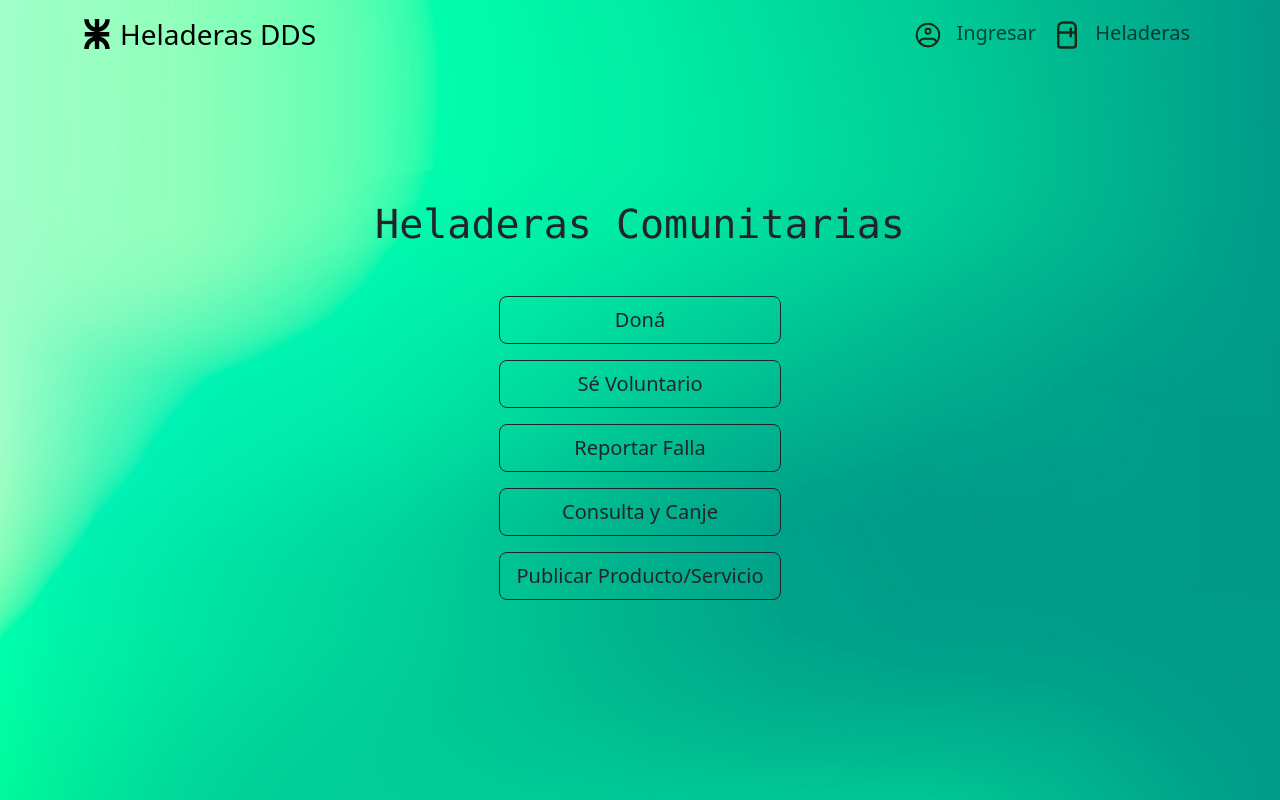
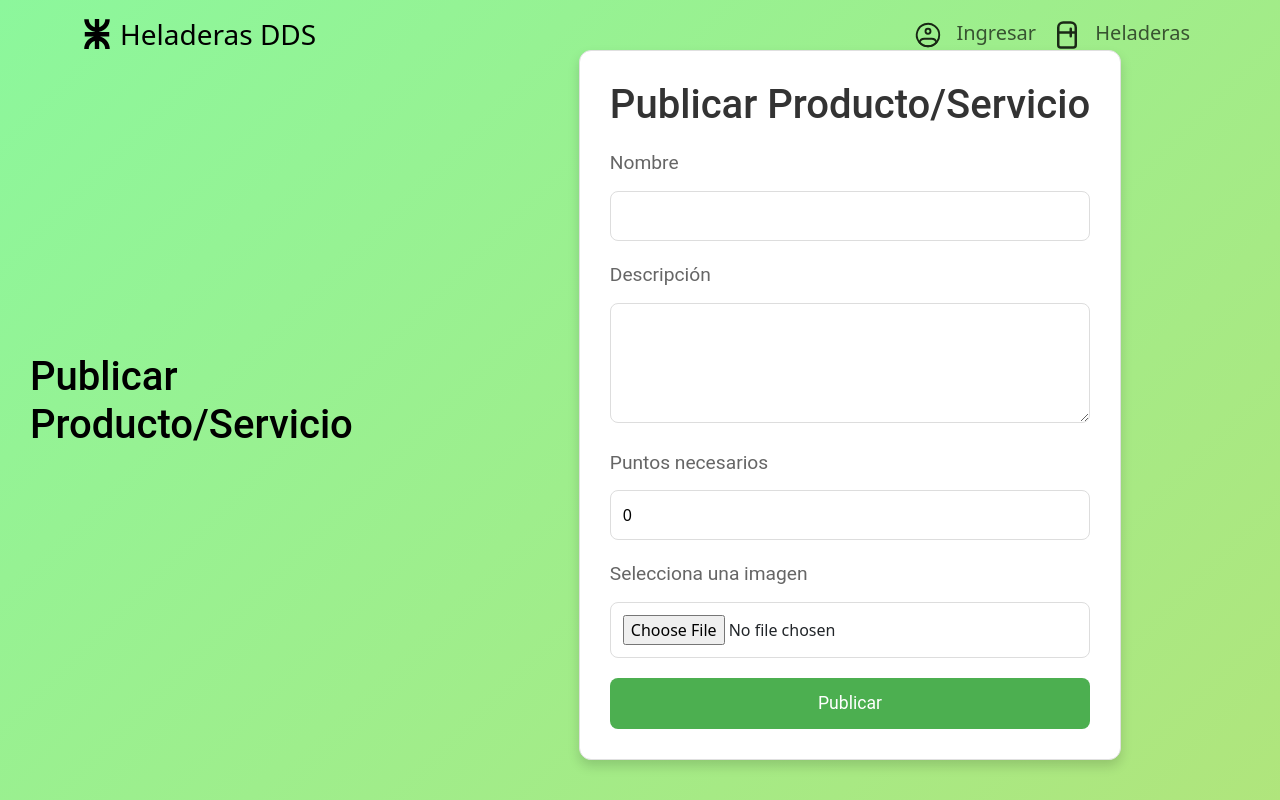
Before and after one commit to PonceCamilo/tp-anual-disenio, a React (Create React App) app: page /publicar-producto in a window 1280 px wide. Shown: the top 800 px of the page. Built offline with nearby package versions, Linux system fonts and the light colour scheme.

Commit message:
mi parte hecha (los botones nuevos solo estan para probar las pags)

```diff
--- a/src/App.js
+++ b/src/App.js
@@ -6,6 +6,7 @@ import MapApp from './components/MapApp';
 import ReportIssuePage from './pages/ReportIssuePage.js';
 import ConsultaCanjePage from './pages/ConsultaCanjePage.js';
 import PublicarProductoPage from './pages/PublicarProductoPage.js';
+
 function App() {
   const [headerHeight, setHeaderHeight] = useState(0);
 
@@ -22,10 +23,8 @@ function Main({ setHeaderHeight, headerHeight }) {
 
   return (
     <>
-      {location.pathname !== '/map' && (
-        <>
-          <HeaderApp setHeaderHeight={setHeaderHeight} />
-        </>
+      {location.pathname === '/' && (
+        <HeaderApp setHeaderHeight={setHeaderHeight} />
       )}
       <Routes>
         <Route path="/" element={<></>} />
--- a/src/assets/styles/ConsultaCanjeForm.css
+++ b/src/assets/styles/ConsultaCanjeForm.css
@@ -1,63 +1,65 @@
 .consulta-canjes-form-container {
+    width: 100%;
+    max-width: 1200px;
+    margin: 0 auto;
     padding: 20px;
-    background-color: #e0e0e0;
-    /* Color de fondo ligero */
-    border-radius: 8px;
+    background-color: #f9f9f9;
+    border-radius: 10px;
     box-shadow: 0 4px 8px rgba(0, 0, 0, 0.1);
+    position: relative;
+    /* Para posicionar el área de puntos actuales */
 }
 
 .consulta-canjes-form-container h2 {
-    font-size: 2rem;
+    font-size: 24px;
+    margin-bottom: 20px;
     color: #333;
-    margin-bottom: 20px;
 }
 
 .productos-grid {
-    display: flex;
-    flex-wrap: wrap;
+    display: grid;
+    grid-template-columns: repeat(auto-fill, minmax(200px, 1fr));
     gap: 20px;
-    justify-content: center;
 }
 
 .producto-card {
     background-color: #fff;
     border: 1px solid #ddd;
     border-radius: 8px;
-    padding: 15px;
-    width: 200px;
+    padding: 10px;
     text-align: center;
     box-shadow: 0 2px 4px rgba(0, 0, 0, 0.1);
 }
 
 .producto-card img {
-    max-width: 100%;
+    width: 100%;
     height: auto;
-    border-radius: 4px;
+    border-radius: 8px;
+    margin-bottom: 10px;
 }
 
 .producto-card h3 {
-    font-size: 1.2rem;
-    color: #555;
+    font-size: 18px;
+    margin: 10px 0;
 }
 
 .producto-card p {
-    font-size: 1rem;
-    color: #888;
+    font-size: 16px;
+    color: #666;
+    margin: 10px 0;
 }
 
 .canjear-button {
-    margin-top: 10px;
+    background-color: #4CAF50;
+    color: white;
     padding: 10px 20px;
-    font-size: 1rem;
-    color: #fff;
-    background-color: #388e3c;
-    /* Verde para el botón */
     border: none;
     border-radius: 5px;
     cursor: pointer;
-    transition: background-color 0.3s ease;
+    font-size: 16px;
+    transition: background-color 0.3s;
 }
 
 .canjear-button:hover {
-    background-color: #2e7d32;
+    background-color: #45a049;
 }
--- a/src/assets/styles/ConsultaCanjePage.css
+++ b/src/assets/styles/ConsultaCanjePage.css
@@ -1,5 +1,5 @@
 .consulta-canjes-page {
-    padding: 20px;
+    padding: 30px;
     background-color: #8cf79c;
-    /* Violeta de fondo */
+    margin-top: 50px;
 }
--- a/src/assets/styles/PublicarProductoForm.css
+++ b/src/assets/styles/PublicarProductoForm.css
@@ -2,18 +2,21 @@
     display: flex;
     flex-direction: column;
     align-items: center;
-    padding: 20px;
-    background-color: #f5f5f5;
-    border-radius: 10px;
-    box-shadow: 0 4px 8px rgba(0, 0, 0, 0.1);
-    max-width: 600px;
-    margin: 40px auto;
+    padding: 30px;
+    background-color: #ffffff;
+    border-radius: 12px;
+    box-shadow: 0 6px 12px rgba(0, 0, 0, 0.15);
+    max-width: 700px;
+    margin: 20px auto;
+    border: 1px solid #e0e0e0;
 }
 
 .publicar-producto-form-container h2 {
-    font-size: 2rem;
+    font-size: 2.5rem;
     color: #333;
     margin-bottom: 20px;
+    text-align: center;
+    font-family: 'Roboto', sans-serif;
 }
 
 .publicar-producto-form-container form {
@@ -23,14 +26,15 @@
 }
 
 .form-group {
-    margin-bottom: 15px;
+    margin-bottom: 20px;
 }
 
 .publicar-producto-form-container label {
-    font-size: 1.1rem;
-    color: #555;
-    margin-bottom: 5px;
+    font-size: 1.2rem;
+    color: #666;
+    margin-bottom: 8px;
     display: block;
+    font-family: 'Roboto', sans-serif;
 }
 
 .publicar-producto-form-container input[type="text"],
@@ -38,28 +42,37 @@
 .publicar-producto-form-container textarea,
 .publicar-producto-form-container input[type="file"] {
     width: 100%;
-    padding: 10px;
+    padding: 12px;
     font-size: 1rem;
-    border: 1px solid #ccc;
-    border-radius: 5px;
+    border: 1px solid #ddd;
+    border-radius: 8px;
+    box-sizing: border-box;
+    margin-top: 5px;
 }
 
 .publicar-producto-form-container textarea {
     resize: vertical;
-    height: 100px;
+    height: 120px;
 }
 
 .publicar-producto-form-container button {
-    padding: 10px 20px;
-    font-size: 1rem;
-    color: #fff;
-    background-color: #388e3c;
+    padding: 12px 24px;
+    font-size: 1.1rem;
+    color: #ffffff;
+    background-color: #4caf50;
     border: none;
-    border-radius: 5px;
+    border-radius: 8px;
     cursor: pointer;
-    transition: background-color 0.3s ease;
+    transition: background-color 0.3s ease, transform 0.2s ease;
+    font-family: 'Roboto', sans-serif;
 }
 
 .publicar-producto-form-container button:hover {
-    background-color: #2e7d32;
+    background-color: #388e3c;
+    transform: translateY(-2px);
 }
+
+.publicar-producto-form-container button:active {
+    background-color: #2c6b2f;
+    transform: translateY(0);
+}
--- a/src/assets/styles/PublicarProductoPage.css
+++ b/src/assets/styles/PublicarProductoPage.css
@@ -1,4 +1,25 @@
 .publicar-producto-page {
-    padding: 20px;
-    background-color: #8cf79c;
+    padding: 30px;
+    background: linear-gradient(135deg, #8cf79c, #b0e57c);
+    min-height: 100vh;
+    display: flex;
+    align-items: center;
+    justify-content: center;
+    gap: 20px;
 }
+
+.page-title {
+    font-size: 2.5rem;
+    color: #000;
+    text-align: left;
+    font-family: 'Roboto', sans-serif;
+    flex: 1;
+    /* Permite que el título ocupe espacio */
+}
+
+.form-container {
+    display: flex;
+    justify-content: center;
+    flex: 2;
+    /* Permite que el formulario ocupe más espacio */
+}
--- a/src/assets/styles/ReportIssueForm.css
+++ b/src/assets/styles/ReportIssueForm.css
@@ -1,10 +1,16 @@
 .report-issue-form {
-    max-width: 800px;
-    margin: auto;
+    max-width: 1200px;
+    /* Ajusta el ancho máximo según tus necesidades */
+    margin: 0 auto;
+    /* Centra el formulario horizontalmente */
     padding: 20px;
     border: 1px solid #ddd;
     border-radius: 5px;
     background-color: #f9f9f9;
+    width: 50%;
+    /* Asegura que el formulario ocupe todo el ancho del contenedor */
+    box-sizing: border-box;
+    /* Incluye el padding y el border en el ancho total */
 }
 
 .report-issue-form h2 {
--- a/src/assets/styles/ReportIssuePage.css
+++ b/src/assets/styles/ReportIssuePage.css
@@ -1,5 +1,11 @@
 .report-issue-page {
-    padding: 20px;
+    padding: 30px;
+    background: linear-gradient(135deg, #8cf79c, #b0e57c);
+    min-height: 100vh;
+    display: flex;
+    align-items: center;
+    justify-content: center;
+    gap: 20px;
 }
 
 .report-issue-page h2 {
--- a/src/components/ConsultaCanjeForm.js
+++ b/src/components/ConsultaCanjeForm.js
@@ -16,25 +16,31 @@ const productos = [
     },
     {
         id: 2,
-        nombre: 'Producto 2',
+        nombre: 'Producto 3',
         puntos: 200,
         imagen: 'https://via.placeholder.com/150'
     },
     {
         id: 2,
-        nombre: 'Producto 2',
+        nombre: 'Producto 4',
         puntos: 200,
         imagen: 'https://via.placeholder.com/150'
     },
     {
         id: 2,
-        nombre: 'Producto 2',
+        nombre: 'Producto 4',
         puntos: 200,
         imagen: 'https://via.placeholder.com/150'
     },
     {
         id: 2,
-        nombre: 'Producto 2',
+        nombre: 'Producto 4',
+        puntos: 200,
+        imagen: 'https://via.placeholder.com/150'
+    },
+    {
+        id: 2,
+        nombre: 'Producto 4',
         puntos: 200,
         imagen: 'https://via.placeholder.com/150'
     },
@@ -42,6 +48,8 @@ const productos = [
 ];
 
 function ConsultaCanjeForm() {
+    const puntosActuales = 1500; // Ejemplo de puntos actuales
+
     const handleCanjear = (productoId) => {
         // Lógica para canjear el producto
         alert(`Producto ${productoId} canjeado.`);
@@ -49,6 +57,9 @@ function ConsultaCanjeForm() {
 
     return (
         <div className="consulta-canjes-form-container">
+            <div className="puntos-actuales">
+                <p>Puntos actuales: {puntosActuales}</p>
+            </div>
             <h2>Consulta y Canje de Productos</h2>
             <div className="productos-grid">
                 {productos.map(producto => (
--- a/src/components/HeaderApp.js
+++ b/src/components/HeaderApp.js
@@ -13,7 +13,7 @@ function HeaderApp({ setHeaderHeight }) {
   }, [setHeaderHeight]);
 
   const handleReportIssue = () => {
-    navigate('/report-issue'); // Navega a la ruta del formulario
+    navigate('/report-issue');
   };
   const handleConsultaCanje = () => {
     navigate('/consulta-canje');
--- a/src/pages/PublicarProductoPage.js
+++ b/src/pages/PublicarProductoPage.js
@@ -5,8 +5,10 @@ import '../assets/styles/PublicarProductoPage.css';
 function PublicarProductoPage() {
     return (
         <div className="publicar-producto-page">
-            <h1>Publicar Producto/Servicio</h1>
-            <PublicarProductoForm />
+            <h1 className="page-title">Publicar Producto/Servicio</h1>
+            <div className="form-container">
+                <PublicarProductoForm />
+            </div>
         </div>
     );
 }
```
